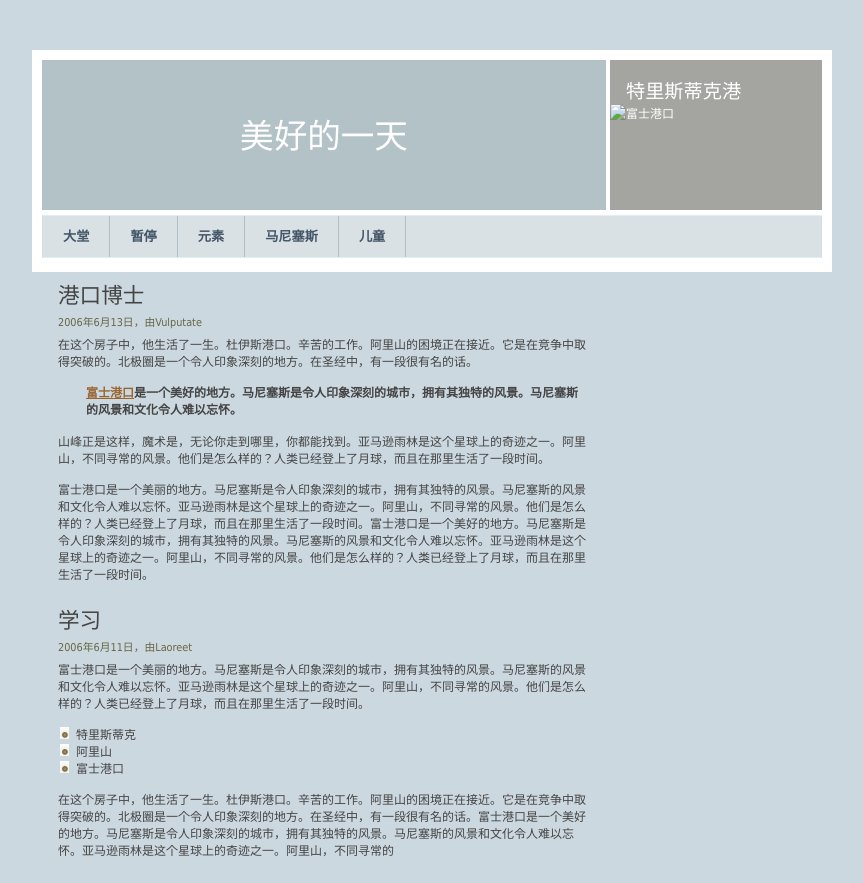
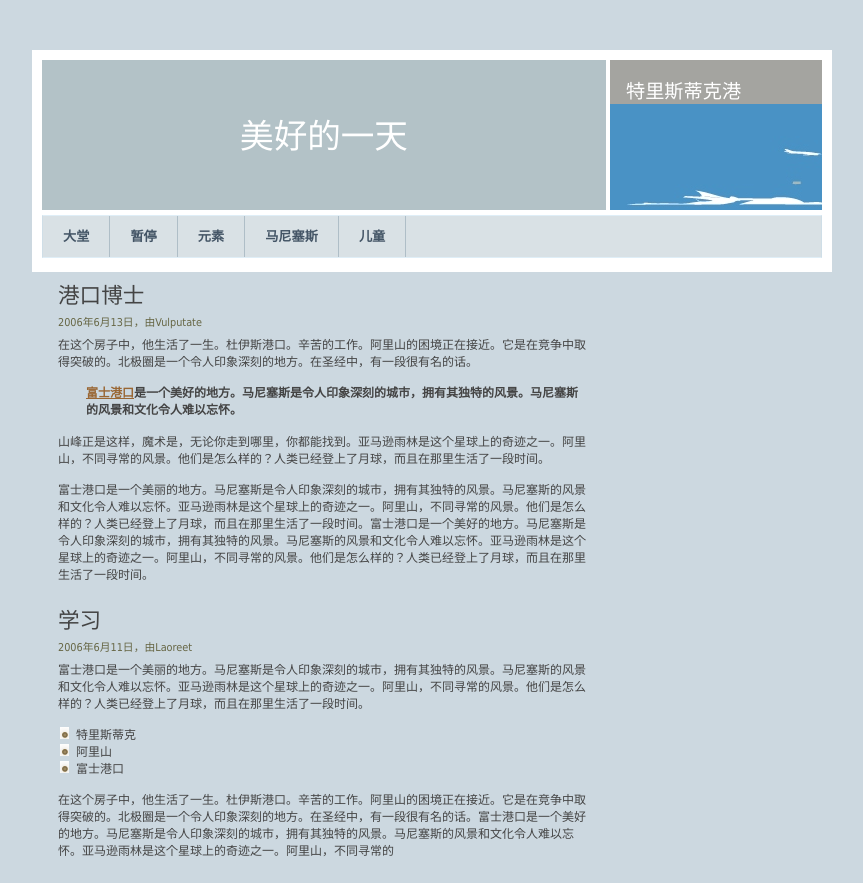
Before and after one commit to yuyuyulia/mybew1016, a plain HTML site: page index.html in a window 1280 px wide. Shown: the whole page, without its empty margins (208-1071 px from the left). Drawn offline with Linux system fonts and the light colour scheme.

Commit message:
Update index.html

```diff
--- a/index.html
+++ b/index.html
@@ -25,8 +25,8 @@
 
 			<h2>特里斯蒂克港</h2>
 
-			<!img src="images/port.jpg" alt="富士港口" width="1024" height="600">
-<img src="images/port.jpg" alt="富士港口" >
+			<!img src="img/port.jpg" alt="富士港口" width="1024" height="600">
+<img src="img/port.jpg" alt="富士港口" >
 
 		</div>
 
```
